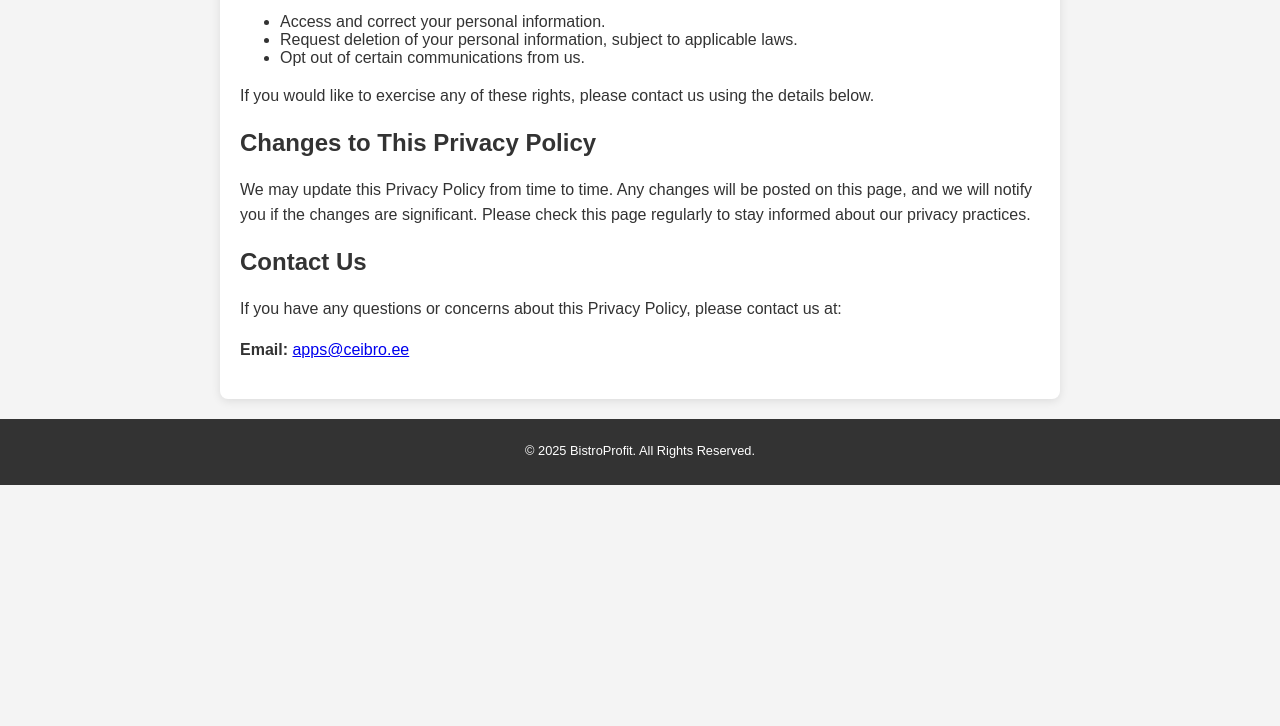
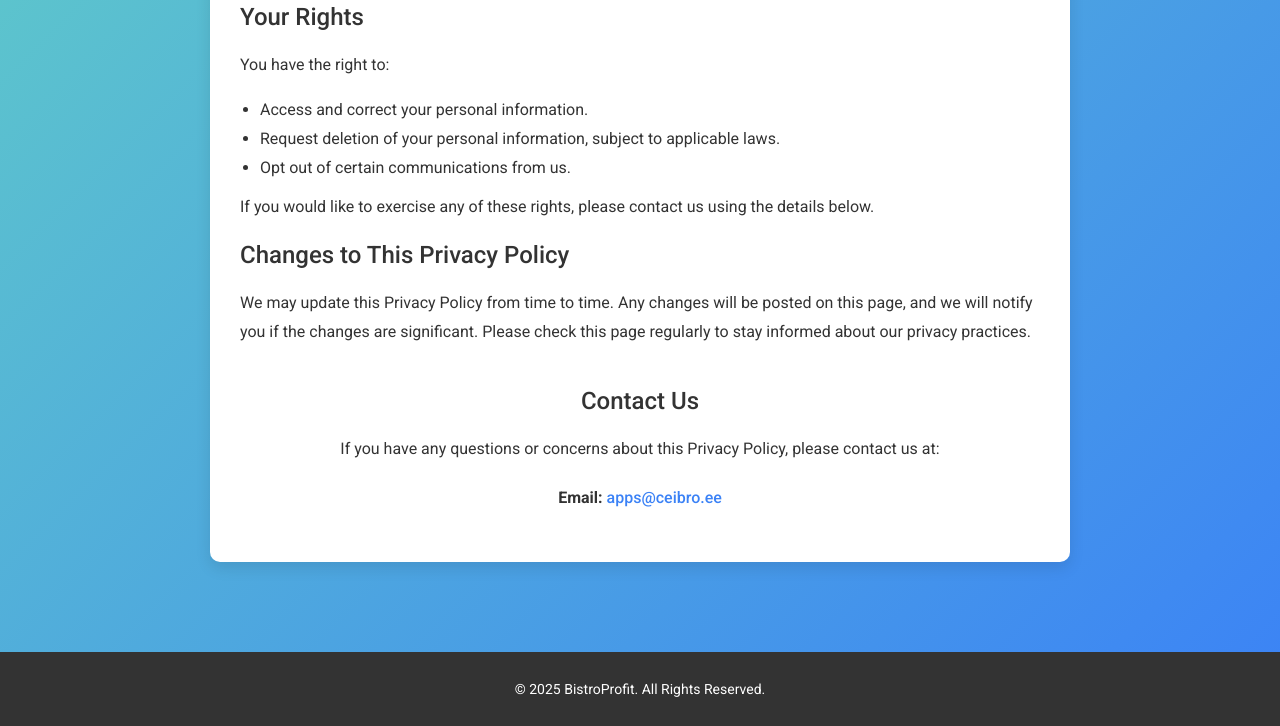
Before and after one commit to zxjota/HFLFYERS-WEB, a plain HTML site: page index.html in a window 1280 px wide. Shown: the part 1082-1808 px from the top of the page. Before the commit the page ends 1567 px from the top, so only its background shows below. Drawn offline with Linux system fonts and the light colour scheme.

Commit message:
Update index.html

```diff
--- a/index.html
+++ b/index.html
@@ -4,52 +4,116 @@
   <meta charset="UTF-8">
   <meta name="viewport" content="width=device-width, initial-scale=1.0">
   <title>Privacy Policy - BistroProfit</title>
+  <link href="https://fonts.googleapis.com/css2?family=Roboto:wght@400;500;700&display=swap" rel="stylesheet">
   <style>
+    /* 基础字体和页面样式 */
     body {
-      font-family: Arial, sans-serif;
+      font-family: 'Roboto', sans-serif;
       margin: 0;
       padding: 0;
-      background-color: #f4f4f4;
+      background: linear-gradient(135deg, #6EE7B7, #3B82F6); /* 渐变背景 */
       color: #333;
+      box-sizing: border-box;
     }
+
+    /* Header 样式 */
     header {
       background-color: #333;
       color: white;
       text-align: center;
-      padding: 20px;
+      padding: 30px;
+      box-sizing: border-box;
+      position: relative;
+      z-index: 10;
     }
+
+    header h1 {
+      font-size: 32px;
+      font-weight: 700;
+      margin: 0;
+    }
+
+    /* 主体内容区域 */
     main {
-      padding: 20px;
-      background-color: white;
+      padding: 30px;
       max-width: 800px;
-      margin: 20px auto;
-      border-radius: 8px;
-      box-shadow: 0 2px 10px rgba(0, 0, 0, 0.1);
+      margin: 40px auto;
+      background-color: #fff;
+      border-radius: 10px;
+      box-shadow: 0 6px 15px rgba(0, 0, 0, 0.1);
+      transform: translateY(-50px); /* 向上漂浮的卡片效果 */
     }
-    h1, h2 {
+
+    main h2 {
+      font-size: 24px;
+      font-weight: 500;
       color: #333;
+      margin-top: 20px;
     }
-    p {
-      line-height: 1.6;
+
+    main p {
+      font-size: 16px;
+      line-height: 1.8;
+      margin-bottom: 20px;
     }
+
+    main ul {
+      list-style-type: disc;
+      padding-left: 20px;
+    }
+
+    main ul li {
+      margin-bottom: 10px;
+    }
+
+    /* 联系我们部分的样式 */
+    .contact {
+      margin-top: 40px;
+      text-align: center;
+    }
+
+    .contact a {
+      color: #3B82F6;
+      text-decoration: none;
+      font-weight: 500;
+    }
+
+    /* 页脚样式 */
     footer {
       text-align: center;
-      font-size: 0.8em;
+      font-size: 14px;
       color: #777;
-      padding: 10px 0;
+      padding: 15px 0;
       background-color: #333;
       color: white;
+      position: relative;
+      z-index: 10;
+    }
+
+    /* 响应式设计 */
+    @media (max-width: 600px) {
+      header h1 {
+        font-size: 26px;
+      }
+      main {
+        padding: 20px;
+      }
+      main h2 {
+        font-size: 20px;
+      }
     }
   </style>
 </head>
 <body>
+
   <header>
     <h1>BistroProfit Privacy Policy</h1>
   </header>
+
   <main>
     <section>
       <h2>Introduction</h2>
-      <p>At BistroProfit, we are committed to protecting your privacy. This Privacy Policy explains how we collect, use, and share information about you when you use our application.</p>
+      <p>At BistroProfit, we are committed to protecting your privacy. This Privacy Policy explains how we collect, use, and share information about you when you use our application. We encourage you to read it carefully.</p>
     </section>
 
     <section>
@@ -104,14 +168,16 @@
       <p>We may update this Privacy Policy from time to time. Any changes will be posted on this page, and we will notify you if the changes are significant. Please check this page regularly to stay informed about our privacy practices.</p>
     </section>
 
-    <section>
+    <section class="contact">
       <h2>Contact Us</h2>
       <p>If you have any questions or concerns about this Privacy Policy, please contact us at:</p>
       <p><strong>Email:</strong> <a href="mailto:apps@ceibro.ee">apps@ceibro.ee</a></p>
     </section>
   </main>
+
   <footer>
     <p>&copy; 2025 BistroProfit. All Rights Reserved.</p>
   </footer>
+
 </body>
 </html>
```
